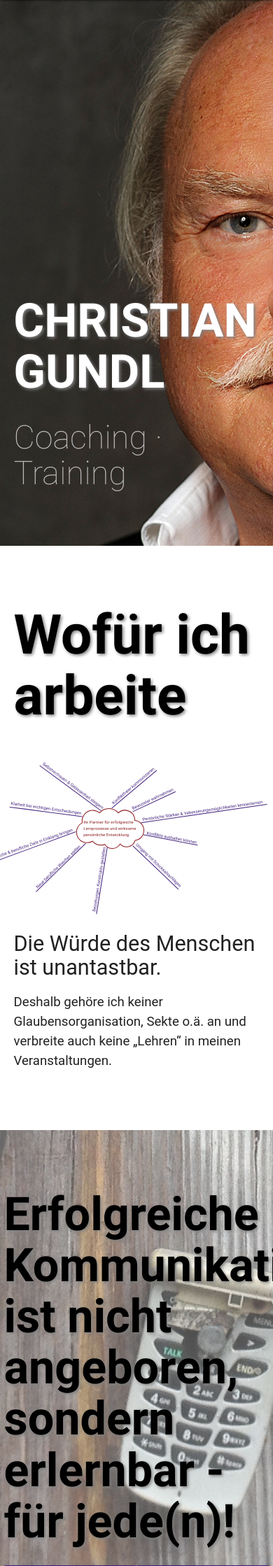
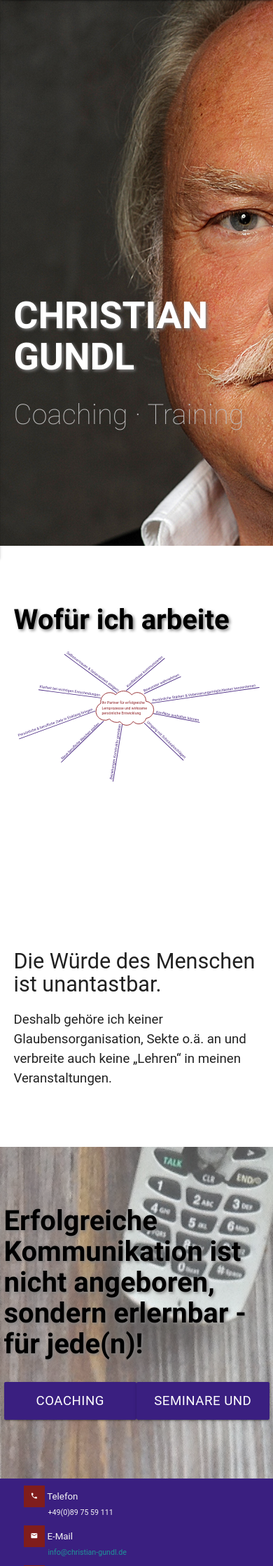
Before and after one commit to lappalal/christian-gundl, a PHP site: template index.twig in a window 390 px wide. Shown: the part 106-2344 px from the top of the page at 70% size. Run offline with PHP 8.4, Linux system fonts and the light colour scheme; the template is opened without the code that fills it, so the values that code supplies are empty; style sheets or scripts are compiled from the project's sources; some libraries are stand-ins or nearby versions; some web fonts are replaced.

Commit message:
slight responsive tuning

```diff
--- a/index.twig
+++ b/index.twig
@@ -31,7 +31,7 @@
     <div class="parallax-container offers">
       <div class="container offers">
         <div class="row">
-          <h2 class="heading">Erfolgreiche Kommunikation ist nicht angeboren, sondern erlernbar - f&uuml;r jede(n)!</h2>
+          <h1 class="heading">Erfolgreiche Kommunikation ist nicht angeboren, sondern erlernbar - f&uuml;r jede(n)!</h1>
           <a class="col s6 waves-effect btn-large communication-button" onclick="showCoaching()">Coaching</a>
           <a class="col s6 waves-effect btn-large communication-button" onclick="showSeminare()">Seminare und Trainings</a>
           <div id="coaching" class="col s12 white">
@@ -116,7 +116,7 @@
   $(document).ready(function(){
     $('.parallax').parallax();
   });
-  //$(".button-collapse").sideNav();
+  $(".button-collapse").sideNav();
   function showCoaching(){
     seminare.style.display='none';
     coaching.style.display='block'
--- a/scss/style.scss
+++ b/scss/style.scss
@@ -4,6 +4,19 @@
 html {
   font-weight: normal;
   font-size: 14pt;
+}
+
+h1, h2, h3, h4, h5, h6 {
+  word-wrap: break-word;
+  word-break: keep-all;
+}
+
+h1 {
+  font-size: 40pt;
+
+  @media screen and (max-width: 500px) {
+    font-size: 30pt;
+  }
 }
 
 header {
@@ -88,25 +101,37 @@
   .title {
     margin-top: 50vh;
     font-weight: bold;
-    font-size: 50pt;
+    font-size: 4.2vw;
     color: white;
     text-shadow: 2px 2px 4px grey;
+    @media screen and (min-width: 1800px) {
+      font-size: 50pt;
+    }
+    @media screen and (max-width: 600px) {
+      font-size: 40pt;
+    }
     @media screen and (max-height: 600px) {
-      margin-top: 45vh;
+      margin-top: 30vh;
     }
     @media screen and (max-height: 550px) {
-      margin-top: 40vh;
+      margin-top: 25vh;
     }
     @media screen and (max-height: 500px) {
-      margin-top: 35vh;
+      margin-top: 20vh;
     }
     @media screen and (max-height: 450px) {
-      margin-top: 25vh;
+      margin-top: 15vh;
     }
   }
   .tag-line {
     font-weight: lighter;
-    font-size: 35pt;
+    font-size: 3.5vw;
+    @media screen and (min-width: 1800px) {
+      font-size: 40pt;
+    }
+    @media screen and (max-width: 600px) {
+      font-size: 30pt;
+    }
   }
   .heading {
     font-weight: bold;
@@ -131,11 +156,8 @@
   @media screen and (max-width: 1100px) {
     margin: -5vh 0 -10vh 0;
   }
-  @media screen and (max-width: 480px) {
-    margin: -2vh 0 -5vh 0;
-    position: absolute;
-    left: -7vw;
-    width: 105vw;
+  @media screen and (max-height: 400px) {
+    position: inherit;
   }
 }
 
```
